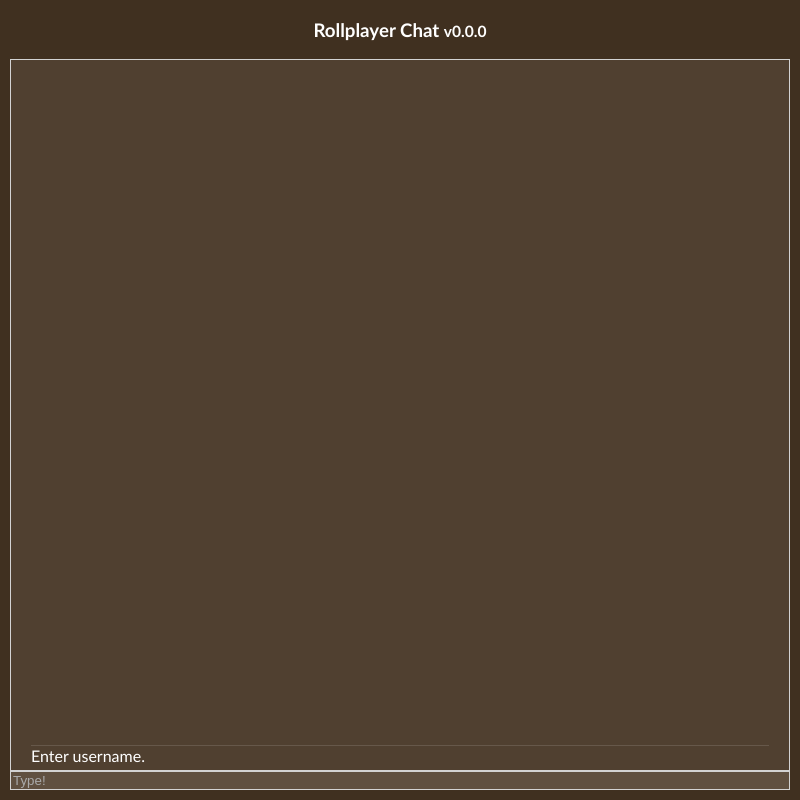
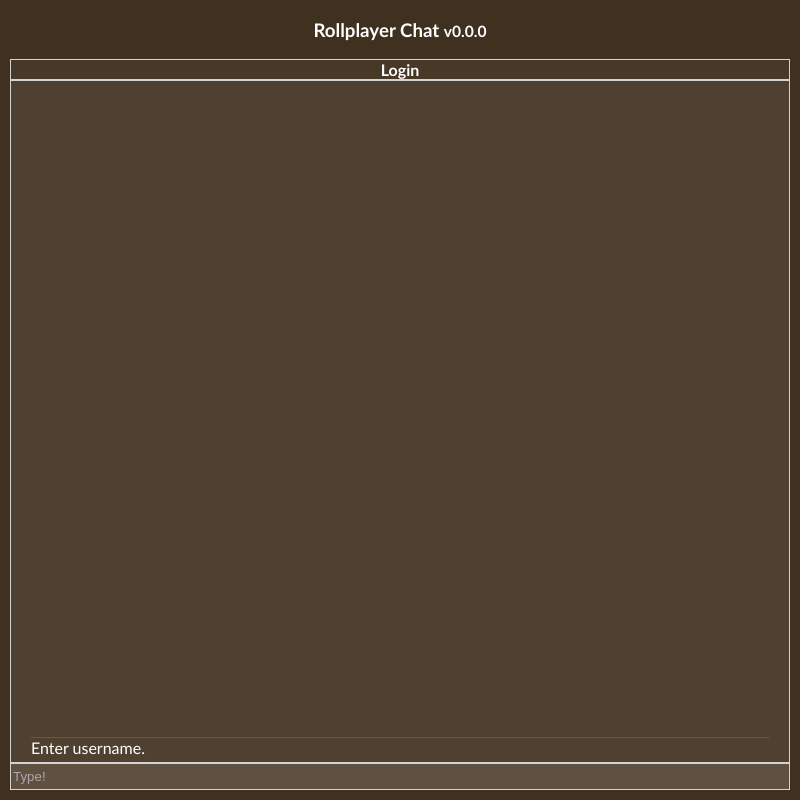
Before and after one commit to Kotatsu-Chat/client, an Electron app: page index.html in a window 800 px wide. Drawn offline with Linux system fonts and the light colour scheme.

Commit message:
formatting changes

```diff
--- a/index.css
+++ b/index.css
@@ -14,8 +14,11 @@ body {
     font-family: 'Gill Sans', 'Gill Sans MT', Calibri, 'Trebuchet MS', sans-serif
 }
 #channeltitle {
-    margin: 0 auto;
+    margin: 0;
     font-weight: bold;
+    background-color: #483828;
+    border: 1px solid lightgrey;
+    text-align: center;
 }
 #chatlog {
     display: flex;
@@ -25,7 +28,7 @@ body {
 }
 #logbox {
     display: flex;
-    flex-flow: column;
+    flex-flow: column-reverse;
     height: 100%;
     max-height: 100%;
     overflow-y: auto;
@@ -51,6 +54,7 @@ body {
     background-color: #605040;
     color: #ffffff;
     border: 1px solid lightgrey;
+    height: 20pt;
 }
 ::placeholder {
     color: #aaaaaa;
--- a/index.html
+++ b/index.html
@@ -10,8 +10,8 @@
   <body>
     <div id="main">
       <h3 style="text-align: center">Rollplayer Chat <small>v0.0.0</small></h3>
+      <div id="channeltitle">Login</div>
       <div id="logbox">
-        <p id="channeltitle"></p>
         <div id="chatlog"></div>
       </div>
       <input id="chatbox" placeholder="Type!">
```
